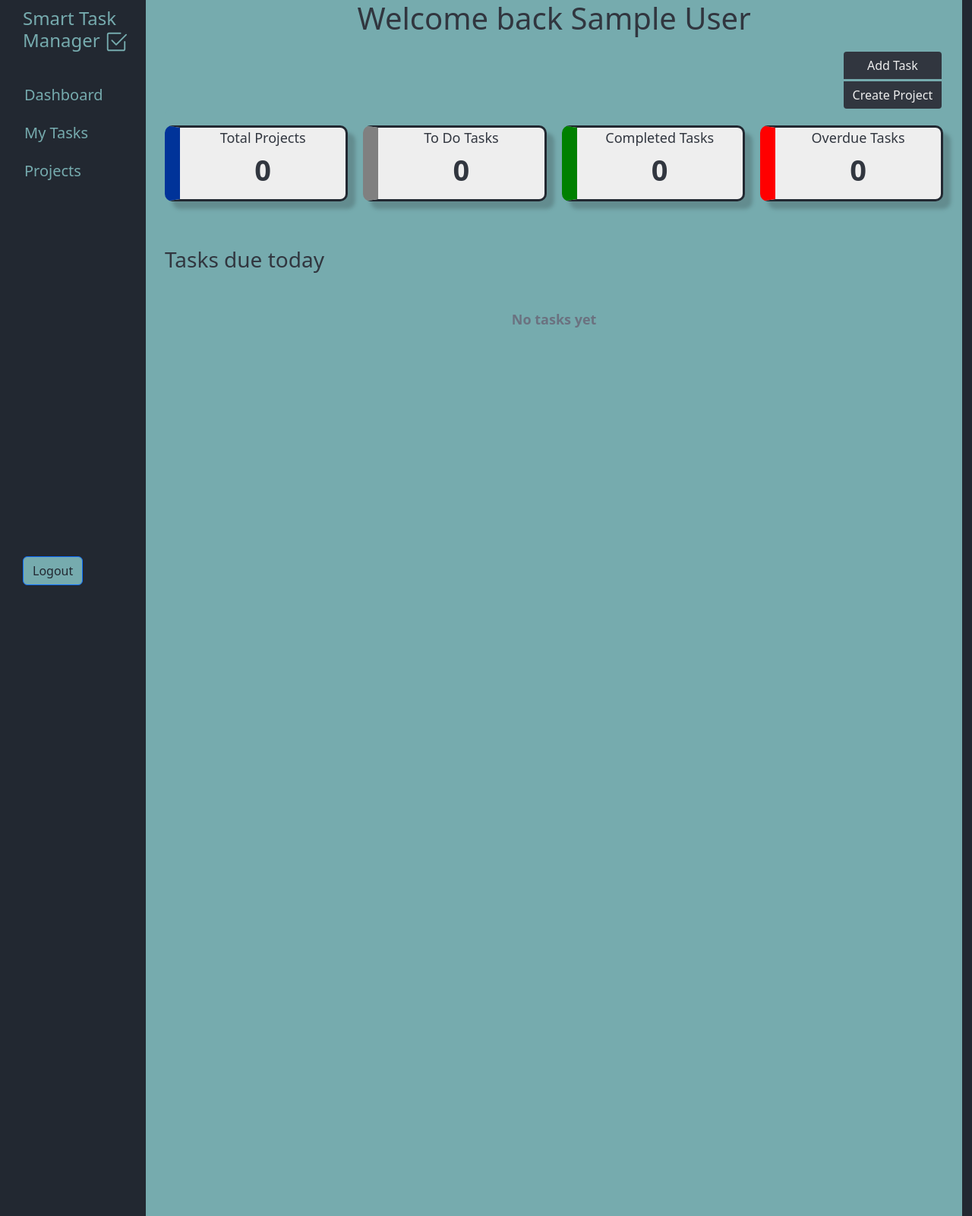
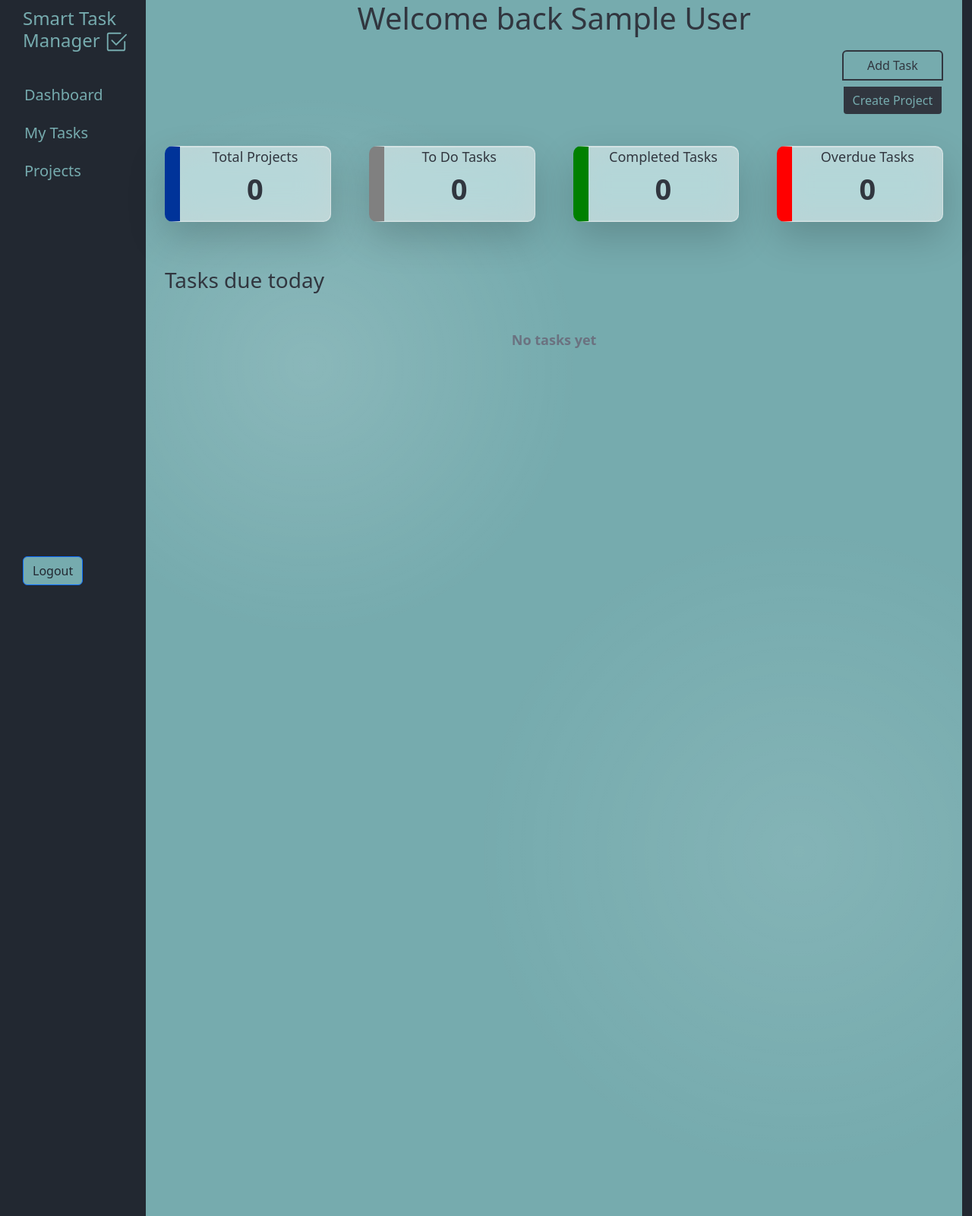
Before and after one commit to kathleen547/SmartTaskManager, a Flask app: page /dashboard in a window 1280 px wide. Shown: the whole page at 76% size. Run offline with Flask 3, Linux system fonts and the light colour scheme; the visitor is signed in with stand-in values (Sample User, id 1); data that the repository does not hold is empty; some libraries are stand-ins or nearby versions.

Commit message:
Improve UI appearance and button styling

```diff
--- a/app/static/css/styles.css
+++ b/app/static/css/styles.css
@@ -119,12 +119,24 @@ display: flex;
 justify-content: flex-end;
 }
 
-.btn-task-action,
+.btn-group-vertical{
+gap: 7px;
+}
+
 .create-project-btn{
 width: 50px;
 background-color: var(--stm-card-bg);
-color: var(--stm-text-light);
+color: var(--stm-accent);
 border-color: var(--stm-accent);
+border-width: 2px;
+margin-top: 10px;
+}
+
+.btn-task-action{
+width: 50px;
+background-color: transparent;
+color: var(--stm-card-bg);
+border-color: var(--stm-card-bg);
 border-width: 2px;
 margin-top: 10px;
 }
@@ -202,7 +223,17 @@ min-height: 1000px;
 display: flex;
 flex-direction: column;
 color: var(--stm-card-bg);
-background: var(--stm-accent);
+background: radial-gradient(
+  circle at 20% 30%,
+  rgba(255,255,255,0.15),
+  transparent 25%
+),
+radial-gradient(
+  circle at 80% 70%,
+  rgba(255,255,255,0.1),
+  transparent 30%
+),
+var(--stm-accent);
 padding-left: 25px;
 padding-right: 25px;
 position: absolute;
@@ -214,24 +245,28 @@ left: 15vw;
 }
 
 .card{
-background-color:var(--stm-accent);
+background-color:transparent;
 display: flex;
 flex-direction: row;
-gap: 20px;
+gap: 50px;
 padding-top: 20px;
 border-style: hidden;
+margin-top: 20px;
 }
 
 .card-body{
 display: flex;
 flex-direction: column;
-background-color:var(--stm-text-light);
-box-shadow:10px 10px 5px var(--stm-accent-shadow);
+background-color:rgba(238, 238, 238, 0.6);
+backdrop-filter: blur(22px) saturate(160%);
+-webkit-backdrop-filter: blur(22px) saturate(160%);
+box-shadow: 0 20px 50px rgba(0, 0, 0, 0.18),
+    inset 0 1px 0 rgba(255, 255, 255, 0.35),
+    inset 0 -1px 0 rgba(255, 255, 255, 0.12);
 height: 100px;
-width: 50px;
+width: 35px;
 border-radius: 10px;
-border-style:solid ;
-border-color:var(--stm-bg);
+border: 1px solid rgba(238, 238, 238, 0.55);
 color: var(--stm-card-bg);
 font-size: 18px;
 padding: 15px;
--- a/app/templates/project.html
+++ b/app/templates/project.html
@@ -49,7 +49,7 @@
         <div class="filter-content">
             <h4>Project Tasks</h4>
             <div class="filters">
-        <input type="search" placeholder="Search by title..." class="filter-task" id="searchInput" onkeyup="searchItems()">
+        <input type="search" placeholder="🔎 Search by title..." class="filter-task" id="searchInput" onkeyup="searchItems()">
         <div class="filter-dropdown">
         <button type="button" class="dropbtn" data-value="all" id="statusFilter">Status</button>
         <div id="status-dropdown" class="dropdown-content">
```
Also changed, not shown: other parts of app/static/css/styles.css (+19 -6 lines).
